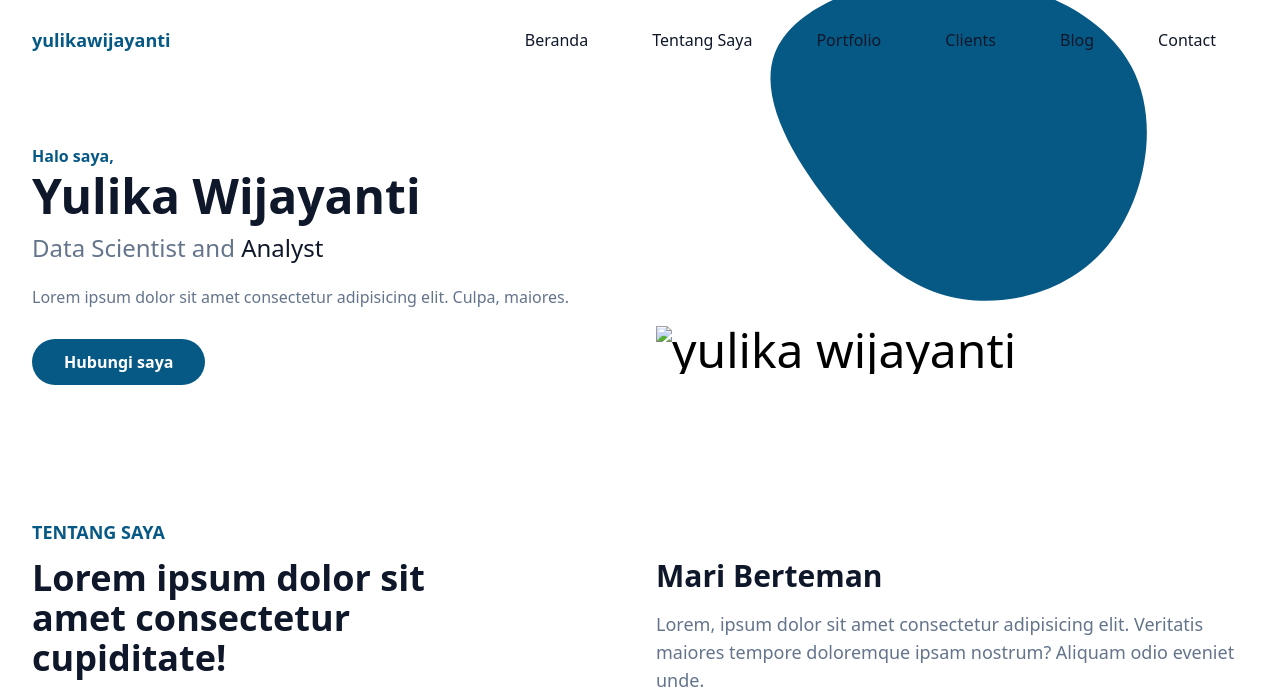
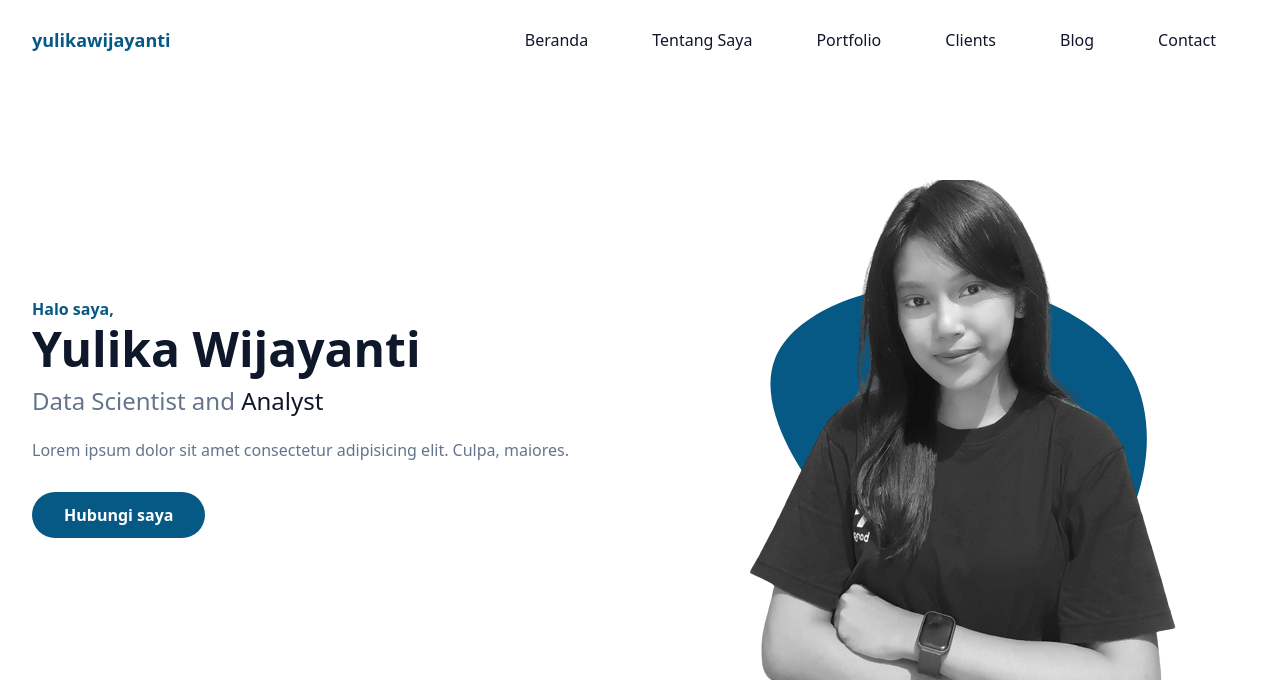
Before and after one commit to yulikawijayanti/portfolio, a website: page index.html in a window 1280 px wide. Shown: the top 695 px of the page. Drawn offline with nearby package versions, Linux system fonts and the light colour scheme; files that its build step writes are made by us from their sources; the site is published under a folder, as on GitHub Pages, so addresses that start at the root find nothing.

Commit message:
update gambar

```diff
--- a/index.html
+++ b/index.html
@@ -80,7 +80,7 @@
 
                 <div class="w-full self-end px-4 lg:w-1/2">
                     <div class="relative mt-10 lg:mt-9 lg:right-0">
-                        <img src="/dist/img/yulika.png" alt="yulika wijayanti" class="max-w-full mx-auto lg:text-5xl">
+                        <img src="dist/img/yulika.png" alt="yulika wijayanti" class="max-w-full mx-auto lg:text-5xl">
                         <span class="absolute -bottom-20 -z-10 left-1/2 -translate-x-1/2 sm:scale-125 sm:bottom-0">
                             <svg width="400" height="400" viewBox="0 0 200 200" xmlns="http://www.w3.org/2000/svg">
                                 <path fill="#075985" d="M55.2,-33.1C64.3,-16.1,59.5,7.7,48,21.9C36.4,36.1,18.2,40.6,3.6,38.5C-11,36.5,-22.1,27.8,-34.4,13.2C-46.6,-1.4,-60.1,-22,-54.6,-36.9C-49.1,-51.8,-24.5,-61,-0.7,-60.6C23.1,-60.2,46.1,-50.1,55.2,-33.1Z" transform="translate(100 100) scale(1.3)" />
```
